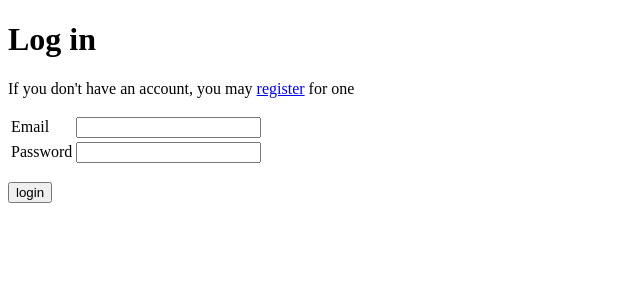
After one commit to tritran206/database-practice, a Flask app: page /login in a window 1280 px wide. The commit adds this page. Shown: the top 300 px of the page, without its empty margins (0-640 px from the left). Run offline with Flask 2, Linux system fonts and the light colour scheme.

Commit message:
added user model, and login and register handlers

```diff
--- a/main.py
+++ b/main.py
@@ -1,4 +1,4 @@
-from flask import Flask, request, redirect, render_template
+from flask import Flask, request, redirect, render_template, session
 from flask_sqlalchemy import SQLAlchemy
 
 app = Flask(__name__)
@@ -6,6 +6,7 @@ app.config['DEBUG'] = True
 app.config['SQLALCHEMY_DATABASE_URI'] = 'mysql+pymysql://task-list:password@localhost:8889/task-list'
 app.config['SQLALCHEMY_ECHO'] = True
 
+app.secret_key = 'secret'
 db = SQLAlchemy(app)
 
 class Tasks(db.Model):
@@ -16,6 +17,104 @@ class Tasks(db.Model):
     def __init__(self, name):
         self.name = name
         self.completed = False
+
+class User(db.Model):
+    id = db.Column(db.Integer, primary_key = True)
+    email = db.Column(db.String(120), unique = True)
+    password = db.Column(db.String(120))
+
+    def __init__(self, email, password):
+        self.email = email
+        self.password = password
+
+
+@app.before_request
+def require_login():
+    allowed_routes = ['login', 'register']
+    if request.endpoint not in allowed_routes  and 'email' not in session:
+        return redirect ('/login')
+
+@app.route('/register', methods=['POST', 'GET'])
+def register():
+    if request.method == 'POST':
+        email = request.form['email']
+        password = request.form['password']
+        verify = request.form['verify']
+
+        email_error = ''
+        password_error = ''
+        verify_error = ''
+
+################## Validating password
+        if password == '':
+            password_error = 'Please enter a valid password'
+            password = ''
+            verify = ''
+
+        elif ' ' in password:
+            password_error = 'Password can not contain spaces'
+            password = ''
+            verify = ''
+
+        elif len(password) <= 3:
+            password_error = 'Your password is not long enough'
+            password = ''
+            verify = ''
+
+        elif len(password) > 20:
+            password_error = 'Your password is too long'
+            password = ''
+            verify = ''
+
+        elif password != verify:
+            verify_error = 'Passwords did not match.'
+            password = ''
+            verify = ''
+
+################## Validating email
+        if email:
+            if "@" not in email:
+                email_error = 'Your email is invalid'
+            if "." not in email:
+                email_error = 'Your email is invalid'
+            if " " in email:
+                email_error = 'Your email is invalid'
+
+        if not password_error and not verify_error and not email_error:
+            existing_user = User.query.filter_by(email=email).first()
+            if not existing_user:
+                new_user = User(email, password)
+                db.session.add(new_user)
+                db.session.commit()
+                session['email'] = email
+                return redirect('/')
+            else:
+                email_error = 'This email has already been registered'
+                return render_template('register.html', email_error=email_error)
+
+        else:
+            return render_template('register.html', email_error=email_error, password_error=password_error, verify_error=verify_error)
+    return render_template('register.html')
+
+@app.route('/login', methods=['POST', 'GET'])
+def login():
+    if request.method == 'POST':
+        email = request.form['email']
+        password = request.form['password']
+        user = User.query.filter_by(email=email).first()
+        if user and user.password == password:
+            session['email'] = email
+            return redirect('/')
+        else:
+            error = 'Login failed'
+            return render_template('login.html', error=error)
+
+    return render_template('login.html')
+
+@app.route('/logout')
+def logout():
+    del session['email']
+    return redirect('/login')
 
 @app.route('/', methods=['POST', 'GET'])
 def todos():
--- /dev/null
+++ b/templates/login.html
@@ -0,0 +1,20 @@
+{% extends 'base.html' %}
+
+{% block content %}
+<h1>Log in</h1>
+<p>If you don't have an account, you may <a href='/register'>register</a> for one</p>
+<form action='/login' method='post'>
+  <table>
+    <tr>
+      <td><label for='email'>Email</label></td>
+      <td><input type='email' name='email' value={{email}}></td>
+    </tr>
+    <tr>
+      <td><label for='password'>Password</label></td>
+      <td><input type='password' name='password'></td>
+    </tr>
+  </table>
+  <p class='error'>{{error}}<p>
+  <input type='submit' value="login">
+</form>
+{% endblock %}
--- a/templates/todos.html
+++ b/templates/todos.html
@@ -1,6 +1,7 @@
 {% extends 'base.html' %}
 
 {% block content %}
+  <a href='/logout'>Logout</a>
   <h1>Tasks</h1>
   <form method='post'>
     <label>
```
Also changed, not shown: templates/register.html (added, +23 -0 lines).
